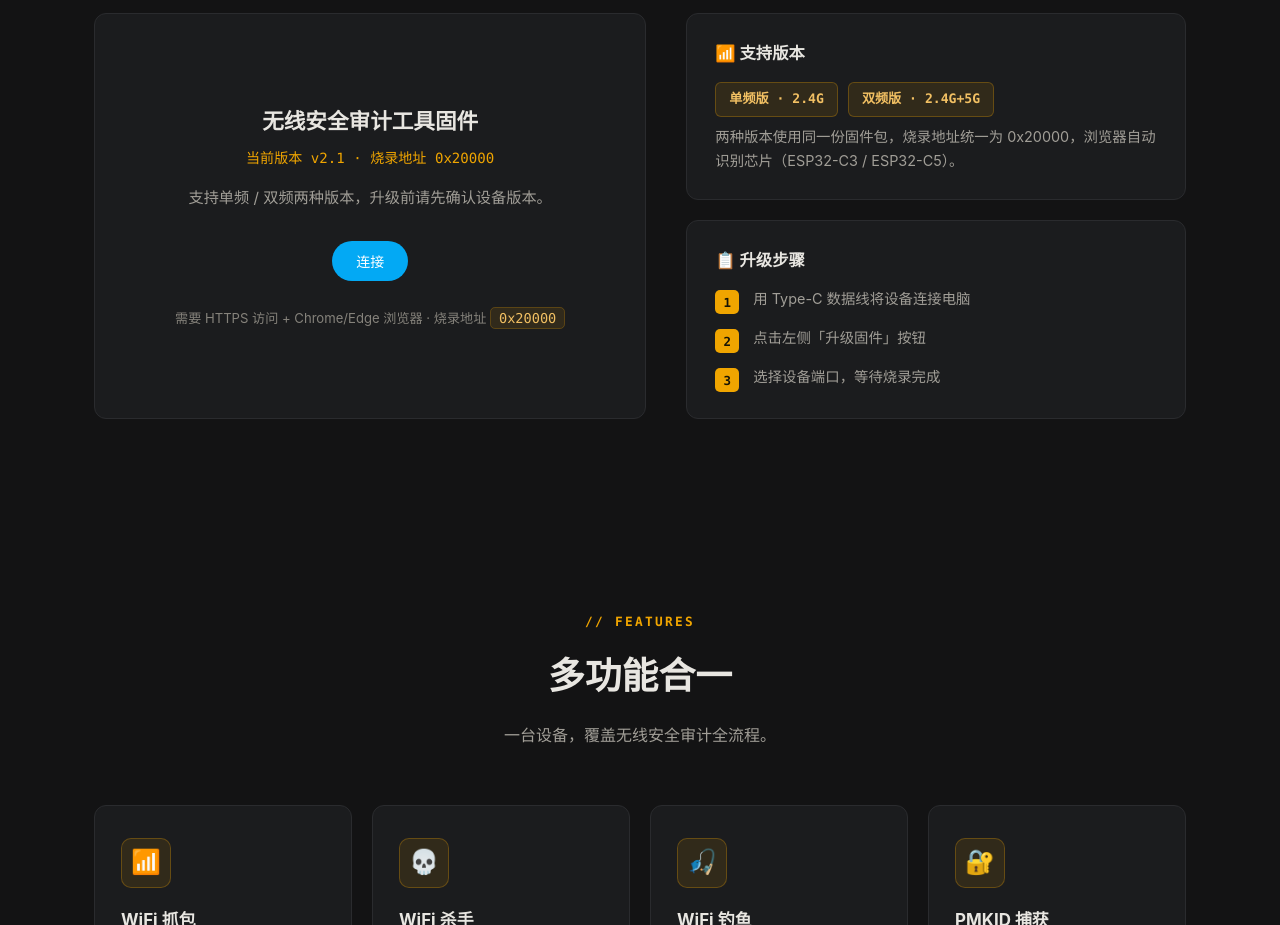
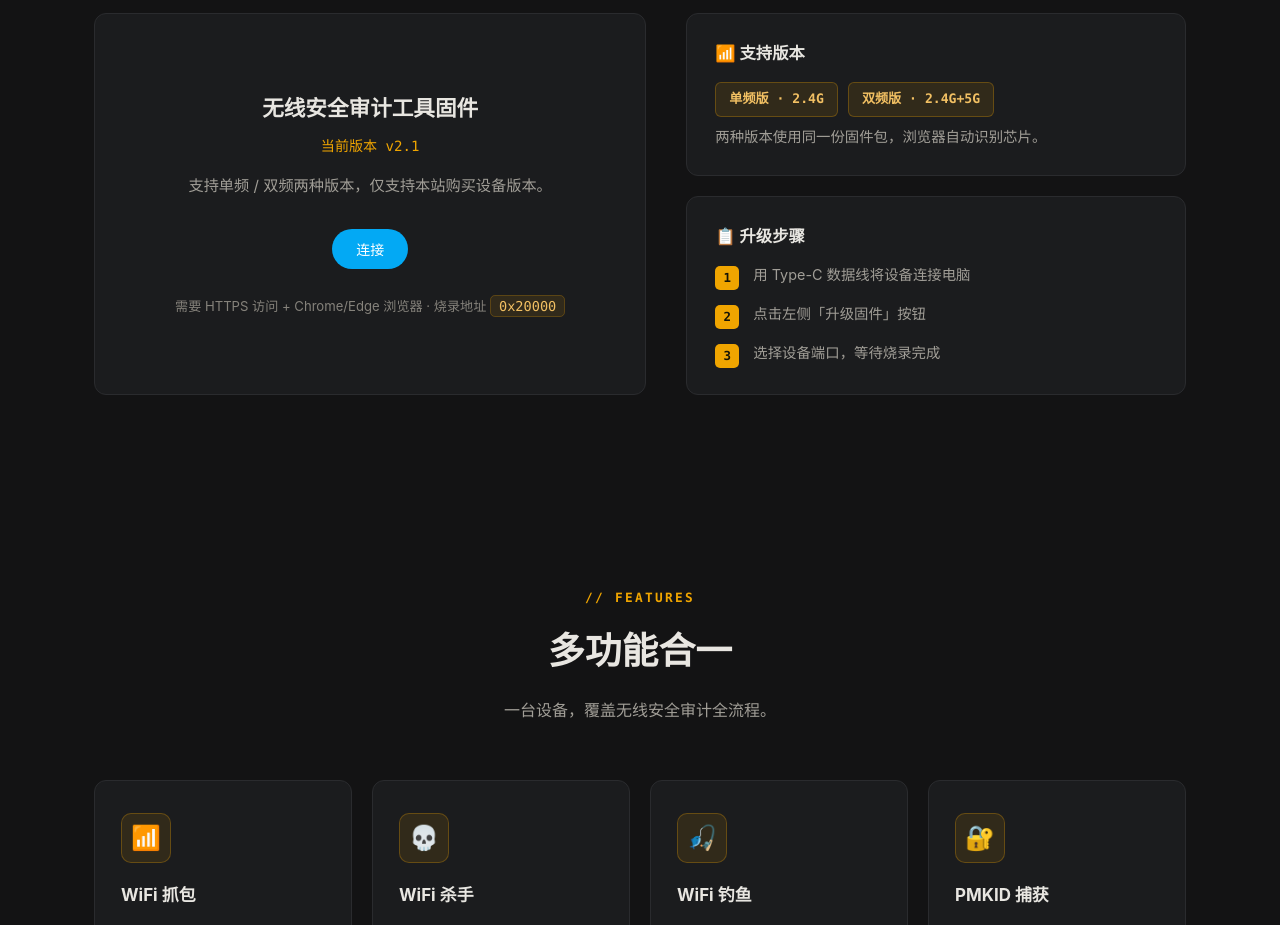
Before and after one commit to pwifi/pwifi.github.io, a plain HTML site: page index.html in a window 1280 px wide. Shown: the part 980-1905 px from the top of the page. Drawn offline with Linux system fonts and the light colour scheme.

Commit message:
更新 index.html

```diff
--- a/index.html
+++ b/index.html
@@ -384,8 +384,8 @@
         <div class="flash-grid">
           <div class="flash-card reveal">
             <h3>无线安全审计工具固件</h3>
-            <div class="ver">当前版本 v2.1 · 烧录地址 0x20000</div>
-            <p>支持单频 / 双频两种版本，升级前请先确认设备版本。</p>
+            <div class="ver">当前版本 v2.1</div>
+            <p>支持单频 / 双频两种版本，仅支持本站购买设备版本。</p>
 
             <div class="install-wrapper">
               <esp-web-install-button manifest="/json/manifest.json">
@@ -407,7 +407,7 @@
                 <span class="chip-tag">单频版 · 2.4G</span>
                 <span class="chip-tag">双频版 · 2.4G+5G</span>
               </div>
-              <p>两种版本使用同一份固件包，烧录地址统一为 0x20000，浏览器自动识别芯片（ESP32-C3 / ESP32-C5）。</p>
+              <p>两种版本使用同一份固件包，浏览器自动识别芯片。</p>
             </div>
             <div class="side-item reveal">
               <h4>📋 升级步骤</h4>
```
